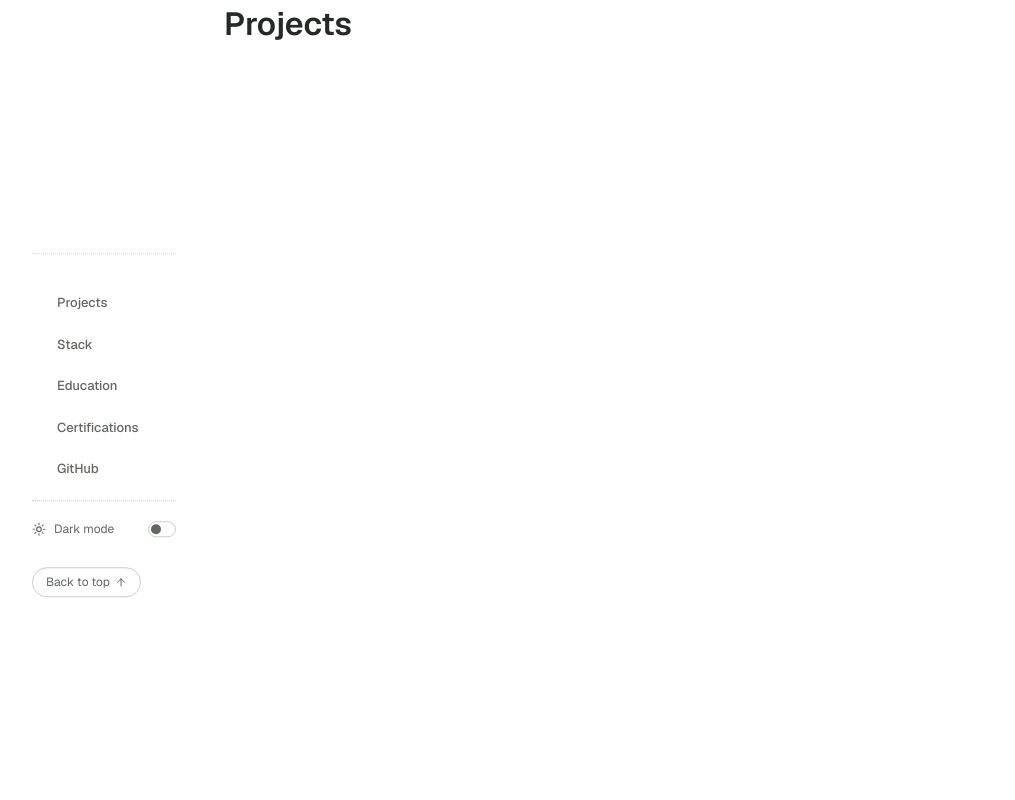
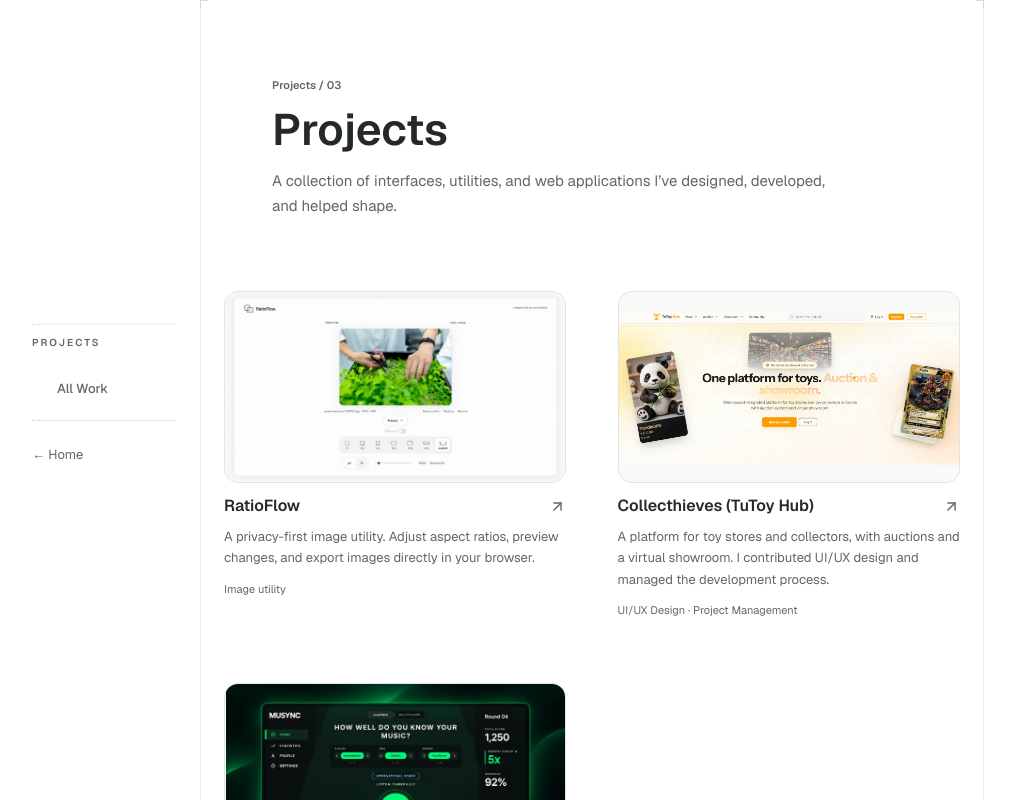
Before and after one commit to rencecalmatwoone-a11y/Portfolio-V2, a Next.js app: page /work in a window 1280 px wide. Shown: the top 800 px of the page, without its empty margins (48-1063 px from the left). Built offline with nearby package versions, Linux system fonts and the light colour scheme.

Commit message:
Project Details

```diff
--- /dev/null
+++ b/app/work/page.module.css
@@ -0,0 +1,132 @@
+.page {
+  width: min(100% - 2 * var(--page-gutter), 72rem);
+  padding-block: clamp(2rem, 6vw, 5rem) var(--space-16);
+}
+
+.header {
+  max-width: 40rem;
+  margin: 0 auto clamp(2.5rem, 6vw, 4.5rem);
+}
+
+.mobileHome {
+  display: none;
+  width: fit-content;
+  margin-bottom: var(--space-8);
+  color: var(--color-muted);
+  font-size: 0.8125rem;
+  text-decoration: none;
+}
+
+.eyebrow {
+  margin: 0 0 var(--space-3);
+  color: var(--color-muted);
+  font-size: 0.6875rem;
+  font-weight: 550;
+  line-height: 1.5;
+}
+
+.header h1 {
+  margin: 0;
+  font-size: clamp(2rem, 4vw, 2.75rem);
+  font-weight: 600;
+  line-height: 1.15;
+  text-wrap: balance;
+}
+
+.intro {
+  max-width: 36rem;
+  margin: var(--space-3) 0 0;
+  color: var(--color-muted);
+  font-size: 0.9375rem;
+  line-height: 1.7;
+}
+
+.projects {
+  display: grid;
+  grid-template-columns: repeat(2, minmax(0, 1fr));
+  column-gap: clamp(1.5rem, 4vw, 3.5rem);
+  row-gap: clamp(2.5rem, 5vw, 4rem);
+  scroll-margin-top: var(--space-8);
+}
+
+.project { min-width: 0; }
+
+.projectLink {
+  display: block;
+  color: inherit;
+  text-decoration: none;
+}
+
+.projectLink:focus-visible {
+  outline: 2px solid var(--color-accent);
+  outline-offset: 6px;
+  border-radius: var(--radius-project-image);
+}
+
+.imageFrame {
+  overflow: hidden;
+  aspect-ratio: 16 / 9;
+  border: 1px solid color-mix(in srgb, var(--color-border) 55%, var(--color-background));
+  border-radius: var(--radius-project-image);
+  background: color-mix(in srgb, var(--color-text) 3%, var(--color-background));
+}
+
+.image {
+  display: block;
+  width: 100%;
+  height: 100%;
+  object-fit: contain;
+  transition: transform var(--duration-project-hover) var(--ease-out);
+}
+
+.details { padding-top: var(--space-3); }
+
+.titleRow {
+  display: flex;
+  align-items: center;
+  justify-content: space-between;
+  gap: var(--space-3);
+}
+
+.titleRow h2 {
+  margin: 0;
+  font-size: 1rem;
+  font-weight: 600;
+  line-height: 1.4;
+}
+
+.arrow {
+  flex: 0 0 auto;
+  color: var(--color-muted);
+  transition: transform var(--duration-interaction) var(--ease-out), color var(--duration-interaction) var(--ease-out);
+}
+
+.description {
+  margin: var(--space-2) 0 0;
+  color: var(--color-muted);
+  font-size: 0.8125rem;
+  line-height: 1.65;
+}
+
+.metadata {
+  margin: var(--space-3) 0 0;
+  color: var(--color-muted);
+  font-size: 0.6875rem;
+  line-height: 1.5;
+}
+
+@media (hover: hover) and (pointer: fine) {
+  .projectLink:hover .image { transform: scale(1.015); }
+  .projectLink:hover .arrow { color: var(--color-text); transform: translate(2px, -2px); }
+}
+
+@media (max-width: 47.999rem) {
+  .page { padding-top: var(--space-4); }
+  .mobileHome { display: block; }
+  .header { margin-bottom: var(--space-8); }
+  .projects { grid-template-columns: minmax(0, 1fr); row-gap: var(--space-8); }
+}
+
+@media (prefers-reduced-motion: reduce) {
+  .image, .arrow { transition: none; }
+}
--- a/app/work/page.tsx
+++ b/app/work/page.tsx
@@ -1,3 +1,58 @@
+import Image from "next/image";
+import Link from "next/link";
+import { ArrowUpRight } from "lucide-react";
+import type { Metadata } from "next";
+import { projects } from "@/data/projects";
+import styles from "./page.module.css";
+
+export const metadata: Metadata = {
+  title: "Projects",
+  description: "A collection of interfaces, utilities, and web applications designed and built by John Mark Clarence Mendoza.",
+};
+
 export default function WorkPage() {
-  return <main><h1>Projects</h1></main>;
+  return (
+    <main className={`page-grid ${styles.page}`}>
+      <header className={styles.header}>
+        <Link href="/" className={styles.mobileHome}>← Home</Link>
+        <p className={styles.eyebrow}>Projects / {String(projects.length).padStart(2, "0")}</p>
+        <h1>Projects</h1>
+        <p className={styles.intro}>
+          A collection of interfaces, utilities, and web applications I’ve designed, developed, and helped shape.
+        </p>
+      </header>
+
+      <section id="all-work" className={styles.projects} aria-label="All projects">
+        {projects.map((project) => (
+          <article key={project.slug} className={styles.project}>
+            <Link
+              href={`/work/${project.slug}`}
+              className={styles.projectLink}
+              aria-labelledby={`${project.slug}-title ${project.slug}-description`}
+            >
+              <div className={styles.imageFrame}>
+                <Image
+                  src={project.image.src}
+                  alt={project.image.alt}
+                  width={project.image.width}
+                  height={project.image.height}
+                  priority={project.order === 1}
+                  sizes="(min-width: 72rem) 34rem, (min-width: 48rem) calc((100vw - 8rem) / 2), 100vw"
+                  className={styles.image}
+                />
+              </div>
+              <div className={styles.details}>
+                <div className={styles.titleRow}>
+                  <h2 id={`${project.slug}-title`}>{project.title}</h2>
+                  <ArrowUpRight className={styles.arrow} size={17} aria-hidden="true" />
+                </div>
+                <p id={`${project.slug}-description`} className={styles.description}>{project.description}</p>
+                <p className={styles.metadata}>{project.role ?? project.category}</p>
+              </div>
+            </Link>
+          </article>
+        ))}
+      </section>
+    </main>
+  );
 }
--- a/components/layout/Index.module.css
+++ b/components/layout/Index.module.css
@@ -75,6 +75,7 @@
 }
 @media (min-width: 48rem) { .desktop { display: block; } }
 @media (max-width: 47.999rem) {
+  .desktop.archive { display: none; }
   .desktop {
     display: grid;
     grid-template-columns: minmax(0, 1fr) auto;
--- a/components/layout/SideIndex.tsx
+++ b/components/layout/SideIndex.tsx
@@ -13,19 +13,22 @@
 
 export function SideIndex() {
   const pathname = usePathname();
-  const project = projects.find(({ slug }) => pathname === `/work/${slug}`);
-  const items = useMemo(() => project ? projectNavigation(project) : navigation, [project]);
-  const active = useActiveSection(pathname, items, pathname === "/" || !!project);
+  const archive = pathname === "/work";
+  const project = archive ? undefined : projects.find(({ slug }) => pathname === `/work/${slug}`);
+  const items = useMemo(() => archive
+    ? [{ id: "all-work", label: "All Work" }]
+    : project ? projectNavigation(project) : navigation, [archive, project]);
+  const active = useActiveSection(pathname, items, archive || pathname === "/" || !!project);
 
   return (
-    <nav className={`${styles.desktop}${project ? ` ${styles.project}` : ""}`} aria-label={project ? "Project index" : "Section index"}>
-      <p className={styles.label}>{project ? "Project" : ""}</p>
-      <IndexLinks active={active} pathname={pathname} items={items} local={pathname === "/" || !!project} />
-      {project && <Link href="/#work" className={styles.back}>← Projects</Link>}
-      <div className={styles.actions}>
+    <nav className={`${styles.desktop}${project ? ` ${styles.project}` : ""}${archive ? ` ${styles.archive}` : ""}`} aria-label={archive ? "Projects index" : project ? "Project index" : "Section index"}>
+      <p className={styles.label}>{archive ? "Projects" : project ? "Project" : ""}</p>
+      <IndexLinks active={active} pathname={pathname} items={items} local={archive || pathname === "/" || !!project} />
+      {(archive || project) && <Link href={archive ? "/" : "/#work"} className={styles.back}>{archive ? "← Home" : "← Projects"}</Link>}
+      {!archive && <div className={styles.actions}>
         <ThemeToggle />
         <BackToTop />
-      </div>
+      </div>}
     </nav>
   );
 }
```
Also changed, not shown: public/images/socials/Footer/download.jpg (deleted), 1 other file (tests, documents, lock files or other folders).
